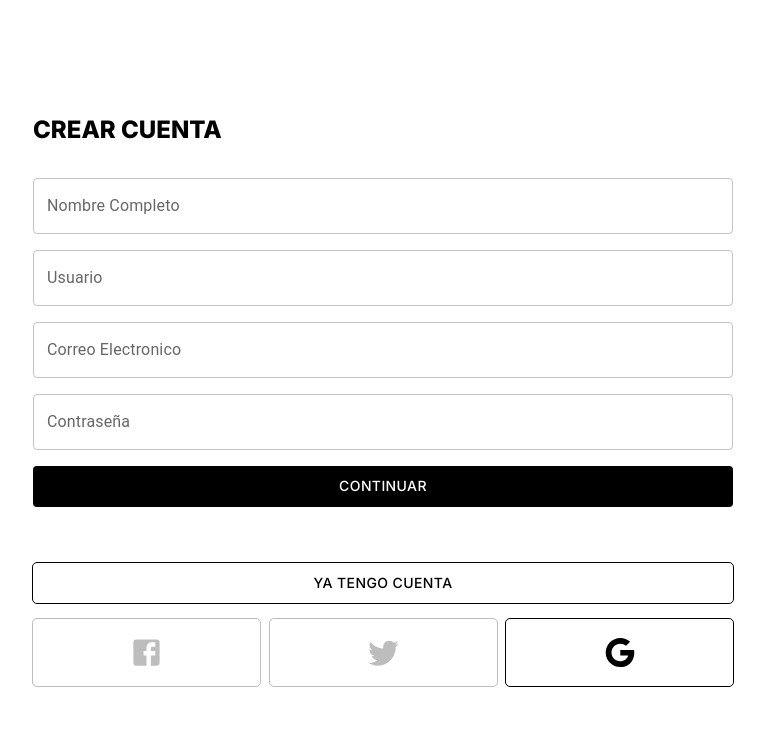
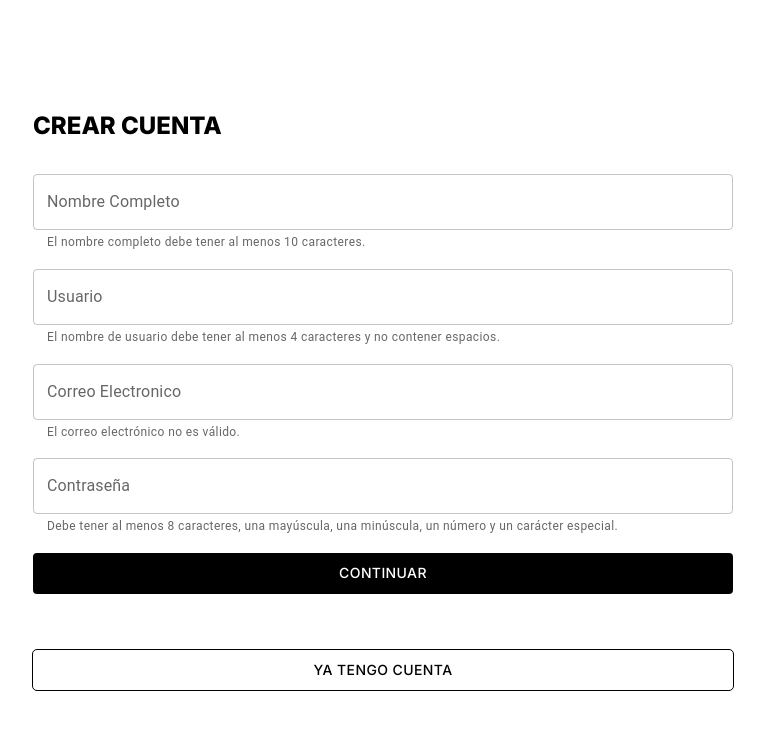
Before and after one commit to martincapece/TPO_Aplicaciones_Interactivas, a React (Vite) app in the folder aplicaciones_interactivas_tpo/: page /auth/register in a window 1280 px wide. Shown: the top 730 px of the page, without its empty margins (257-1022 px from the left). Built offline with nearby package versions, Linux system fonts and the light colour scheme; no server answers.

Commit message:
feature(develop): implementacion de cors para conexion back-front + Front(auth): se agregan validaciones en registro y se eliminan los providers

```diff
--- a/aplicaciones_interactivas_tpo/src/auth/hooks/useForm.js
+++ b/aplicaciones_interactivas_tpo/src/auth/hooks/useForm.js
@@ -1,9 +1,13 @@
-import { useEffect, useState } from "react";
+import { useEffect, useMemo, useState } from "react";
 
 export const useForm = ( initialForm = {}, formValidations = {} ) => {
 
     const [formState, setFormState] = useState( initialForm );
-    const [formValidation, setFormValidations] = useState({});
+    const [formValidation, setFormValidation] = useState({});
+
+    useEffect(() => {
+        createValidators();
+    }, [formState]);
 
     useEffect(() => {
         setFormState( initialForm );
@@ -17,8 +21,32 @@ export const useForm = ( initialForm = {}, formValidations = {} ) => {
         });
     }
 
+    const createValidators = () => {
+        const formCheckedValues = {};
+
+        for (const formField of Object.keys( formValidations )) {
+            const [ fn, errorMessage = 'Este campo es requerido'] = formValidations[formField];
+
+            formCheckedValues[`${ formField }Valid`] = fn( formState[formField] ) ? null : errorMessage;
+        }
+
+        setFormValidation( formCheckedValues );
+    }
+
+    const isFormValid = useMemo(() => {
+    for (const formValue of Object.keys( formValidation )) {
+            if ( formValidation[formValue] !== null ) return false;
+        }
+
+        return true;
+    }, [ formValidation ])
+
     return {
+        ...formState,
         formState,
-        onInputChange
+        onInputChange,
+
+        ...formValidation,
+        isFormValid
     }
 }
--- a/aplicaciones_interactivas_tpo/src/auth/pages/LoginPage.jsx
+++ b/aplicaciones_interactivas_tpo/src/auth/pages/LoginPage.jsx
@@ -1,70 +1,49 @@
 import { useContext } from "react";
-import { Button, Grid, TextField } from "@mui/material"
-import { Facebook, Twitter, Google } from '@mui/icons-material';
+import { Alert, Button, Grid, TextField } from "@mui/material"
 import { AuthLayout } from "../layout"
 import { Link } from "react-router-dom";
 import { useForm } from "../hooks";
 import { AuthContext } from "../context/AuthContext";
-import { loginWithEmailPassword, singInWithFacebook, singInWithGoogle } from "../../firebase/providers";
+import { types } from "../types/types";
 
 const formDate = {
-    email: '',
-    password: ''
+    mail: '',
+    contraseña: ''
 }
 
 export const LoginPage = () => {
-
     const { formState, onInputChange } = useForm( formDate );
-    const { email, password } = formState;
-    const { dispatch } = useContext(AuthContext);
-
-    const facebookSignIn = async() => {
-        const result = await singInWithFacebook( dispatch );
-
-        if (!result.ok){
-            console.warn(result.errorMessage);
-            return;
-        }
-
-        console.log("logeado")
-    }
-
-    const twitterSignIn = () => {}
-
-    const googleSignIn = async() => {
-        const result = await singInWithGoogle( dispatch );
-
-        if (!result.ok){
-            console.warn(result.errorMessage);
-            return;
-        }
-    }
+    const { mail, contraseña } = formState;
+    const { dispatch, authState, login } = useContext(AuthContext);
+    const { errorMessageLogin } = authState;
 
     const onSubmitButton = async( event ) => {
         event.preventDefault();
 
-        const result = await loginWithEmailPassword({ email, password }, dispatch);
+        const result = await login({ mail, contraseña });
 
         if (!result.ok){
-            console.warn(result.errorMessage);
-            return;
+            return dispatch({
+                type: types.error,
+                payload: { errorMessageLogin: result.errorMessage }
+            });
         }
     }
 
     return (
-        <AuthLayout title={ "INICIAR SESION" }>
-            <form onSubmit={ onSubmitButton } >
-                <Grid container spacing={ 2 } direction="column">
+        <AuthLayout title="INICIAR SESION">
+            <form onSubmit={onSubmitButton}>
+                <Grid container spacing={2} direction="column">
                     <Grid sx={{ mt: 1 }}>
                         <TextField
                             label="Correo Electronico"
                             placeholder="nombre@correo.com"
                             variant="outlined"
                             fullWidth
-                            name="email"
-                            type="email"
-                            onChange={ onInputChange }
-                            value={ email }
+                            name="mail"
+                            type="mail"
+                            onChange={onInputChange}
+                            value={mail}
                         />
                     </Grid>
                     <Grid>
@@ -73,9 +52,9 @@ export const LoginPage = () => {
                             type="password"
                             variant="outlined"
                             fullWidth
-                            name="password"
-                            onChange={ onInputChange }
-                            value={ password }
+                            name="contraseña"
+                            onChange={onInputChange}
+                            value={contraseña}
                         />
                     </Grid>
                     <Grid>
@@ -95,11 +74,20 @@ export const LoginPage = () => {
                         </Button>
                     </Grid>
 
+                    {
+                        errorMessageLogin && (
+                            <Grid container sx={{ mt: 1 }}>
+                                <Grid width={ '100%' }>
+                                    <Alert severity='error'>{ errorMessageLogin }</Alert>
+                                </Grid>
+                            </Grid>
+                        )
+                    }
+
                     <Grid>
                         <Button
                             LinkComponent={Link}
                             to="/auth/register"
-                        type="submit"
                             fullWidth
                             sx={{
                                 fontFamily: 'Inter',
@@ -113,65 +101,8 @@ export const LoginPage = () => {
                             CREAR CUENTA
                         </Button>
                     </Grid>
-                    <Grid
-                        container
-                        spacing={ 0 }
-                        direction="row"
-                        justifyContent="space-between"
-                        columnSpacing={{ xs: 1 }}
-                    >
-                        <Grid>
-                            <Button
-                            fullWidth
-                            xs={ 4 }
-                            onClick={ facebookSignIn }
-                            sx={{
-                                fontFamily: 'Inter',
-                                fontWeight: 500,
-                                color: 'black',
-                                outline: 1,
-                                p: { xs: 1, md: 2},
-                            }}
-                            >
-                                <Facebook sx={{paddingX: { xs: 3, sm: 7, md: 10}, fontSize: { xs: 30, md: 35} }} />
-                            </Button>
-                        </Grid>
-                        <Grid>
-                            <Button
-                            fullWidth
-                            xs={ 4 }
-                            onClick={ twitterSignIn }
-                            disabled
-                            sx={{
-                                fontFamily: 'Inter',
-                                fontWeight: 500,
-                                color: 'black',
-                                outline: 1,
-                                p: { xs: 1, md: 2},
-                            }}
-                            >
-                                <Twitter sx={{paddingX: { xs: 3, sm: 7, md: 10}, fontSize: { xs: 30, md: 35} }} />
-                            </Button>
-                        </Grid>
-                        <Grid>
-                            <Button
-                            fullWidth
-                            xs={ 4 }
-                            onClick={ googleSignIn }
-                            sx={{
-                                fontFamily: 'Inter',
-                                fontWeight: 500,
-                                color: 'black',
-                                outline: 1,
-                                p: { xs: 1, md: 2},
-                            }}
-                            >
-                                <Google sx={{paddingX: { xs: 3, sm: 7, md: 10}, fontSize: { xs: 30, md: 35} }} />
-                            </Button>
-                        </Grid>
-                    </Grid>
                 </Grid>
             </form>
         </AuthLayout>
-    )
+    );
 }
--- a/aplicaciones_interactivas_tpo/src/auth/pages/RegisterPage.jsx
+++ b/aplicaciones_interactivas_tpo/src/auth/pages/RegisterPage.jsx
@@ -1,42 +1,72 @@
-import { Button, Grid, TextField } from "@mui/material"
-import { Facebook, Twitter, Google } from '@mui/icons-material';
+import { Alert, Button, Grid, TextField } from "@mui/material"
 import { AuthLayout } from "../layout"
 import { Link } from "react-router-dom";
 import { useForm } from "../hooks";
-import { registerUserWithEmailPassword } from "../../firebase/providers";
-import { useContext } from "react";
+import { useContext, useState } from "react";
 import { AuthContext } from "../context/AuthContext";
+import { types } from "../types/types";
 
 const formDate = {
-    name: '',
-    displayName: '',
-    email: '',
-    password: ''
+    nombreCompleto: '',
+    usuario: '',
+    mail: '',
+    contraseña: ''
 }
+
+const formValidations = {
+    nombreCompleto: [
+        (value) => value.trim().length >= 10,
+        'El nombre completo debe tener al menos 10 caracteres.'
+    ],
+    usuario: [
+        (value) => value.trim().length >= 4 && !value.includes(' '),
+        'El nombre de usuario debe tener al menos 4 caracteres y no contener espacios.'
+    ],
+    mail: [
+        (value) => /^[^\s@]+@[^\s@]+\.[^\s@]+$/.test(value),
+        'El correo electrónico no es válido.'
+    ],
+    contraseña: [
+        (value) => {
+            const hasLength = value.length >= 8;
+            const hasUpper = /[A-Z]/.test(value);
+            const hasLower = /[a-z]/.test(value);
+            const hasNumber = /[0-9]/.test(value);
+            const hasSpecial = /[!@#$%^&*(),.?":{}|<>]/.test(value);
+            return hasLength && hasUpper && hasLower && hasNumber && hasSpecial;
+        },
+        'Debe tener al menos 8 caracteres, una mayúscula, una minúscula, un número y un carácter especial.'
+    ]
+};
+
 
 export const RegisterPage = () => {
 
-    const { formState, onInputChange } = useForm( formDate );
-    const { name, displayName, email, password } = formState;
-    const { dispatch } = useContext(AuthContext);
+    const { dispatch, authState, register } = useContext(AuthContext);
+    const [formSubmitted, setFormSubmitted] = useState(false);
 
-    const facebookSignIn = () => { console.log("facebook") }
+    const {
+        onInputChange, formState, isFormValid,
+        nombreCompletoValid, usuarioValid, mailValid, contraseñaValid
+    } = useForm( formDate, formValidations );
 
-    const twitterSignIn = () => {}
-
-    const googleSignIn = () => {}
+    const { nombreCompleto, usuario, mail, contraseña } = formState;
+    const { errorMessageRegister } = authState;
 
     const onSubmitButton = async( event ) => {
         event.preventDefault();
+        setFormSubmitted(true);
 
-        const result = await registerUserWithEmailPassword({ name, displayName, email, password }, dispatch);
+        if (!isFormValid) return;
+
+        const result = await register({ nombreCompleto, usuario, mail, contraseña });
 
         if (!result.ok){
-            console.warn(result.errorMessage);
-            return;
+            return dispatch({
+                type: types.error,
+                payload: { errorMessageRegister: result.errorMessage }
+            });
         }
-
-        console.log("logeado")
     }
 
     return (
@@ -49,10 +79,12 @@ export const RegisterPage = () => {
                             placeholder="Jeremias Fernandez"
                             variant="outlined"
                             fullWidth
-                            name="name"
+                            name="nombreCompleto"
                             type="text"
                             onChange={ onInputChange }
-                            value={ name }
+                            value={ nombreCompleto }
+                            error={ formSubmitted && !!nombreCompletoValid }
+                            helperText={ nombreCompletoValid }
                         />
                     </Grid>
                     <Grid>
@@ -61,10 +93,12 @@ export const RegisterPage = () => {
                             placeholder="Jerefer22"
                             variant="outlined"
                             fullWidth
-                            name="displayName"
+                            name="usuario"
                             type="text"
                             onChange={ onInputChange }
-                            value={ displayName }
+                            value={ usuario }
+                            error={ formSubmitted && !!usuarioValid }
+                            helperText={ usuarioValid }
                         />
                     </Grid>
                     <Grid>
@@ -74,21 +108,25 @@ export const RegisterPage = () => {
                             placeholder="nombre@correo.com"
                             fullWidth
                             autoComplete="undefined"
-                            name="email"
-                            type="email"
+                            name="mail"
+                            type="mail"
                             onChange={ onInputChange }
-                            value={ email }
+                            value={ mail }
+                            error={ formSubmitted && !!mailValid }
+                            helperText={ mailValid }
                         />
                     </Grid>
                     <Grid>
                         <TextField
                             label="Contraseña"
-                            type="password"
+                            type="contraseña"
                             variant="outlined"
                             fullWidth
-                            name="password"
+                            name="contraseña"
                             onChange={ onInputChange }
-                            value={ password }
+                            value={ contraseña }
+                            error={ formSubmitted && !!contraseñaValid }
+                            helperText={ contraseñaValid }
                         />
                     </Grid>
                     <Grid>
@@ -108,6 +146,16 @@ export const RegisterPage = () => {
                         </Button>
                     </Grid>
 
+                    {
+                        errorMessageRegister && (
+                            <Grid container sx={{ mt: 1 }}>
+                                <Grid width={ '100%' }>
+                                    <Alert severity='error'>{ errorMessageRegister }</Alert>
+                                </Grid>
+                            </Grid>
+                        )
+                    }
+
                     <Grid>
                         <Button
                         LinkComponent={Link}
@@ -125,64 +173,6 @@ export const RegisterPage = () => {
                             YA TENGO CUENTA
                         </Button>
                     </Grid>
-                    <Grid
-                        container
-                        spacing={ 0 }
-                        direction="row"
-                        justifyContent="space-between"
-                        columnSpacing={{ xs: 1 }}
-                    >
-                        <Grid>
-                            <Button
-                            fullWidth
-                            xs={ 4 }
-                            onClick={ facebookSignIn }
-                            disabled
-                            sx={{
-                                fontFamily: 'Inter',
-                                fontWeight: 500,
-                                color: 'black',
-                                outline: 1,
-                                p: { xs: 1, md: 2},
-                            }}
-                            >
-                                <Facebook sx={{paddingX: { xs: 3, sm: 7, md: 10}, fontSize: { xs: 30, md: 35} }} />
-                            </Button>
-                        </Grid>
-                        <Grid>
-                            <Button
-                            fullWidth
-                            xs={ 4 }
-                            onClick={ twitterSignIn }
-                            disabled
-                            sx={{
-                                fontFamily: 'Inter',
-                                fontWeight: 500,
-                                color: 'black',
-                                outline: 1,
-                                p: { xs: 1, md: 2},
-                            }}
-                            >
-                                <Twitter sx={{paddingX: { xs: 3, sm: 7, md: 10}, fontSize: { xs: 30, md: 35} }} />
-                            </Button>
-                        </Grid>
-                        <Grid>
-                            <Button
-                            fullWidth
-                            xs={ 4 }
-                            onClick={ googleSignIn }
-                            sx={{
-                                fontFamily: 'Inter',
-                                fontWeight: 500,
-                                color: 'black',
-                                outline: 1,
-                                p: { xs: 1, md: 2},
-                            }}
-                            >
-                                <Google sx={{paddingX: { xs: 3, sm: 7, md: 10}, fontSize: { xs: 30, md: 35} }} />
-                            </Button>
-                        </Grid>
-                    </Grid>
                 </Grid>
             </form>
         </AuthLayout>
--- a/aplicaciones_interactivas_tpo/src/auth/types/types.js
+++ b/aplicaciones_interactivas_tpo/src/auth/types/types.js
@@ -2,4 +2,5 @@ export const types = {
     checking: '[AUTH] Checking credentials',
     login: '[AUTH] Login',
     logout: '[AUTH] Logout',
+    error: '[AUTH] Login Error',
 }
--- a/aplicaciones_interactivas_tpo/src/firebase/providers.js
+++ b/aplicaciones_interactivas_tpo/src/firebase/providers.js
@@ -1,131 +1,5 @@
-import { createUserWithEmailAndPassword, FacebookAuthProvider, GoogleAuthProvider, signInWithEmailAndPassword, signInWithPopup, TwitterAuthProvider, updateCurrentUser } from "firebase/auth";
 import { FirebaseAuth } from "./config";
 import { types } from "../auth/types/types";
-
-const googleProvider = new GoogleAuthProvider();
-const facebookProvider = new FacebookAuthProvider();
-const twitterProvider = new TwitterAuthProvider();
-
-export const loginWithEmailPassword = async({ email, password }, dispatch) => {
-    try {
-        const result = await signInWithEmailAndPassword(FirebaseAuth, email, password);
-        const { uid, photoURL, displayName } = result.user;
-
-        const user = { uid, photoURL, email, password, displayName };
-
-        (email === 'administrador@apis.com')
-            ? user.role = 'admin'
-            : user.role = 'user';
-
-
-        // Dispatch al reducer
-        dispatch({ type: types.login, payload: user });
-
-        return { ok: true }
-
-    } catch (error) {
-
-        return {
-            ok: false,
-            errorMessage: error.message
-        }
-    }
-}
-
-export const registerUserWithEmailPassword = async({ name, displayName, email, password }, dispatch ) => {
-    try {
-
-        const resp = await createUserWithEmailAndPassword(FirebaseAuth, email, password);
-        const { uid, photoURL } = resp.user;
-
-        const user = { uid, photoURL, displayName, email };
-
-        dispatch({ type: types.login, payload: user });
-
-        localStorage.setItem('user', JSON.stringify(user));
-
-        await updateCurrentUser( FirebaseAuth.currentUser, { displayName } );
-
-        return {
-            ok: true,
-            uid, photoURL, name, email, password
-        }
-
-    } catch (error) {
-
-        return {
-            ok: false,
-            errorMessage: error.message
-        }
-    }
-}
-
-export const singInWithFacebook = async( dispatch ) => {
-    try {
-        const result = await signInWithPopup(FirebaseAuth, facebookProvider);
-        const { uid, photoURL, displayName, email } = result.user;
-
-        const user = { uid, photoURL, displayName, email };
-
-        dispatch({ type: types.login, payload: user });
-
-        localStorage.setItem('user', JSON.stringify(user));
-
-        return {
-            ok: true,
-            uid, photoURL, displayName, email
-        }
-
-    } catch (error) {
-
-        return {
-            ok: false,
-            errorMessage: error.message
-        }
-    }
-}
-
-export const singInWithTwitter = async() => {
-    try {
-        const result = await signInWithPopup(FirebaseAuth, twitterProvider);
-        const { uid, photoURL, displayName, email } = result.user;
-
-        return {
-            ok: true,
-            uid, photoURL, displayName, email
-        }
-
-    } catch (error) {
-
-        return {
-            ok: false,
-            errorMessage: error.message
-        }
-    }
-}
-
-export const singInWithGoogle = async( dispatch ) => {
-    try {
-        const result = await signInWithPopup(FirebaseAuth, googleProvider);
-        const { uid, photoURL, displayName, email } = result.user;
-
-        const user = { uid, photoURL, displayName, email };
-
-        dispatch({ type: types.login, payload: user });
-
-        return {
-            ok: true,
-            uid, photoURL, displayName, email
-        }
-
-    } catch (error) {
-
-        return {
-            ok: false,
-            errorMessage: error.message
-        }
-    }
-}
 
 export const logoutFirebase = async( dispatch ) => {
     await FirebaseAuth.signOut();
```
Also changed, not shown: aplicaciones_interactivas_tpo/src/auth/context/AuthProvider.jsx (+84 -21 lines), aplicaciones_interactivas_tpo/src/auth/context/authReducer.js (+20 -10 lines). Lines whose indentation alone changed are shown as unchanged.
